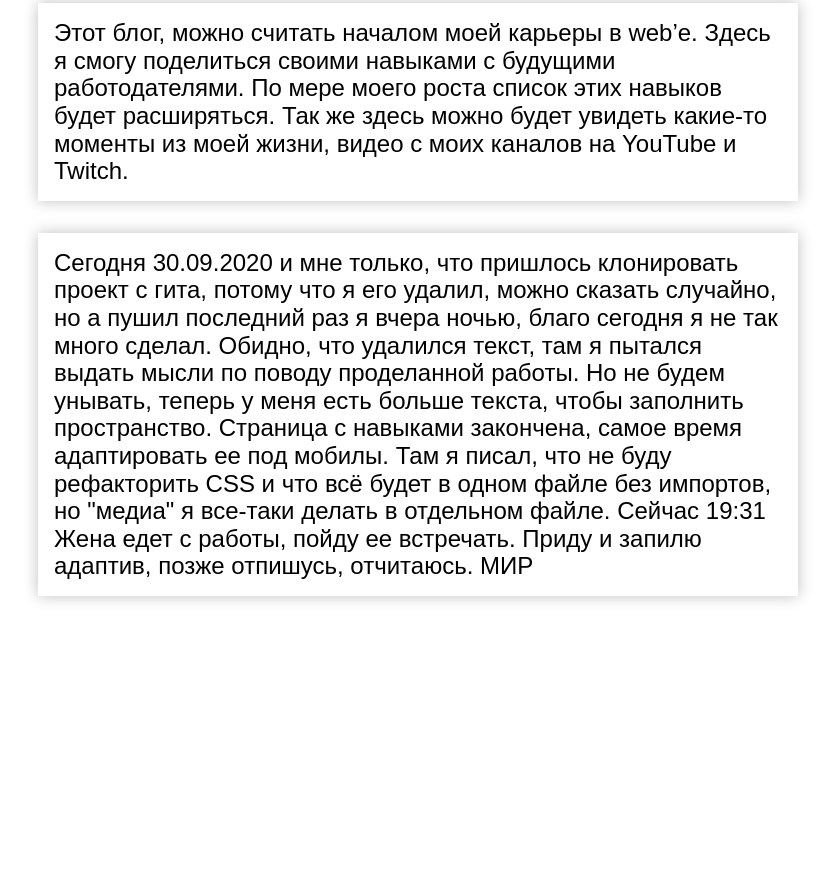
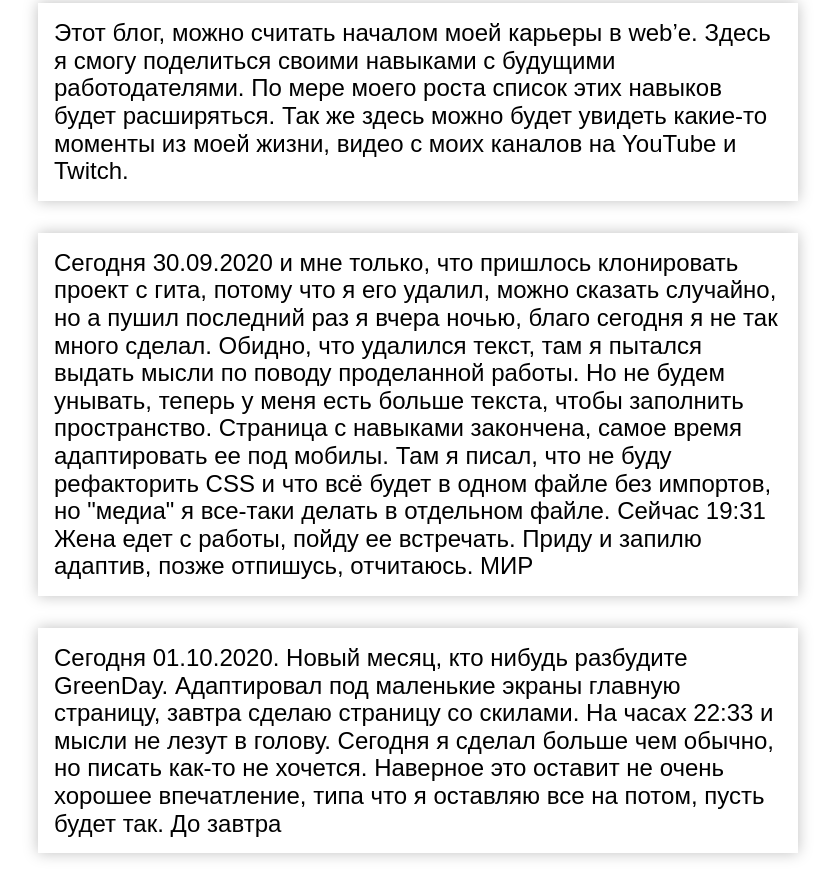
Before and after one commit to AinoGG/AinoGG.github.io, a plain HTML site: page index.html in a window 1280 px wide. Shown: the part 1069-1954 px from the top of the page, without its empty margins (222-1057 px from the left). Before the commit the page ends 1697 px from the top, so only its background shows below. Drawn offline with Linux system fonts and the light colour scheme.

Commit message:
add text

```diff
--- a/index.html
+++ b/index.html
@@ -88,6 +88,9 @@
                 импортов, но "медиа" я все-таки делать в отдельном файле. Сейчас 19:31 Жена едет с работы, пойду ее
                 встречать. Приду и запилю адаптив, позже отпишусь, отчитаюсь. МИР
             </span>
+            <span class="main__content-text">
+                Сегодня 01.10.2020. Новый месяц, кто нибудь разбудите GreenDay. Адаптировал под маленькие экраны главную страницу, завтра сделаю страницу со скилами. На часах 22:33 и мысли не лезут в голову. Сегодня я сделал больше чем обычно, но писать как-то не хочется. Наверное это оставит не очень хорошее впечатление, типа что я оставляю все на потом, пусть будет так. До завтра
+            </span>
 
 
 
```
